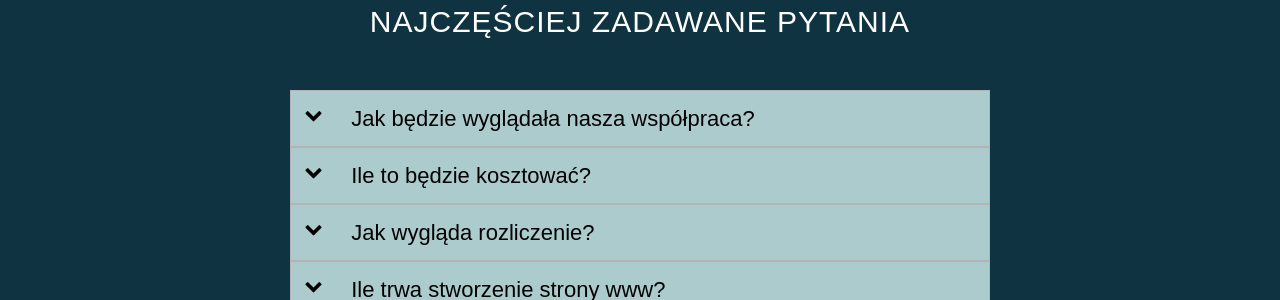
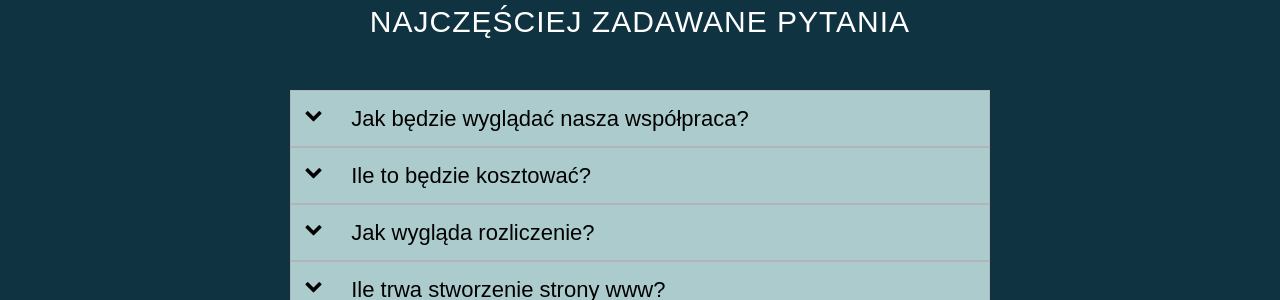
Before and after one commit to morfiwen/edytatarnowska-portfolio, a Jekyll site: the page built from index.html, in a window 1280 px wide and 900 px high, scrolled down 2549 px. Shown: the part 154-454 px from the top of the window. Built offline with Jekyll 4.4.1, drawn with Linux system fonts in a browser that asks for light colours; some web fonts are replaced.

Commit message:
small change

```diff
--- a/_includes/work.html
+++ b/_includes/work.html
@@ -17,7 +17,7 @@
     <div class="faq-container">
 
       <div class="faq-question open-answer" data-open-div="01">
-        <i class="icon-down-open"></i><h6>Jak będzie wyglądała nasza współpraca?</h6>
+        <i class="icon-down-open"></i><h6>Jak będzie wyglądać nasza współpraca?</h6>
       </div>
 
       <div class="faq-answer open-answer-div" id="01">
```
